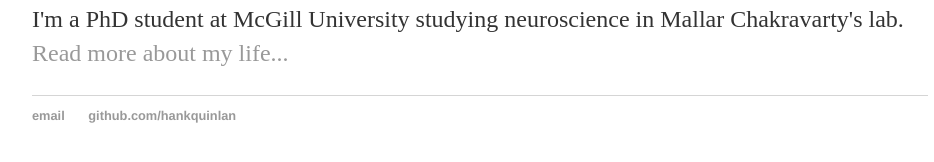
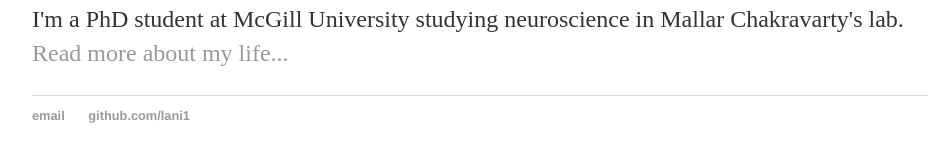
Before and after one commit to lani1/lani1.github.io, a Jekyll site: the page built from index.html, in a window 1280 px wide. Shown: the part 194-356 px from the top of the page, without its empty margins (160-1094 px from the left). Built offline with Jekyll 4.4.1, drawn with Linux system fonts in a browser that asks for light colours.

Commit message:
Update default.html

```diff
--- a/_layouts/default.html
+++ b/_layouts/default.html
@@ -21,8 +21,8 @@
 			</div><!-- /.container -->
 			<footer>
 	    		<ul>
-	        		<li><a href="mailto:hankquinlanhub@gmail.com">email</a></li>
-	        		<li><a href="https://github.com/hankquinlan">github.com/hankquinlan</a></li>
+	        		<li><a href="lani.r.cupo@gmail.com">email</a></li>
+	        		<li><a href="https://github.com/lani1">github.com/lani1</a></li>
 				</ul>
 			</footer>
 		</body>
```
